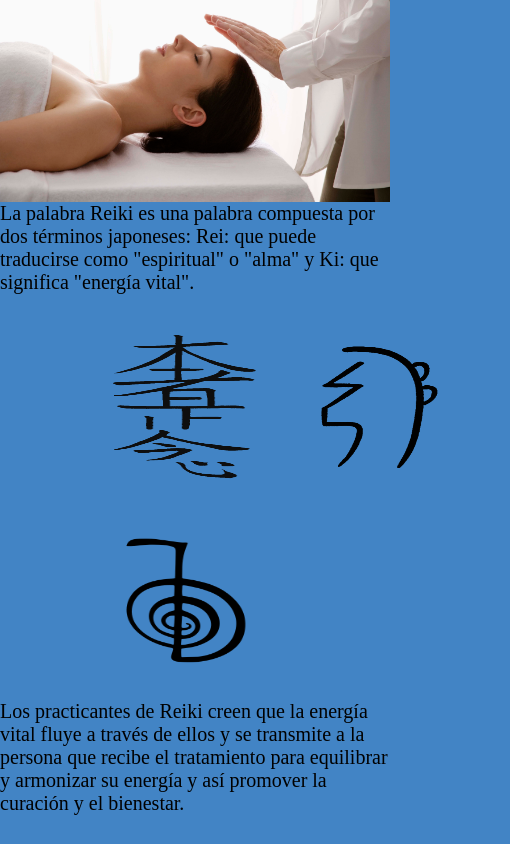
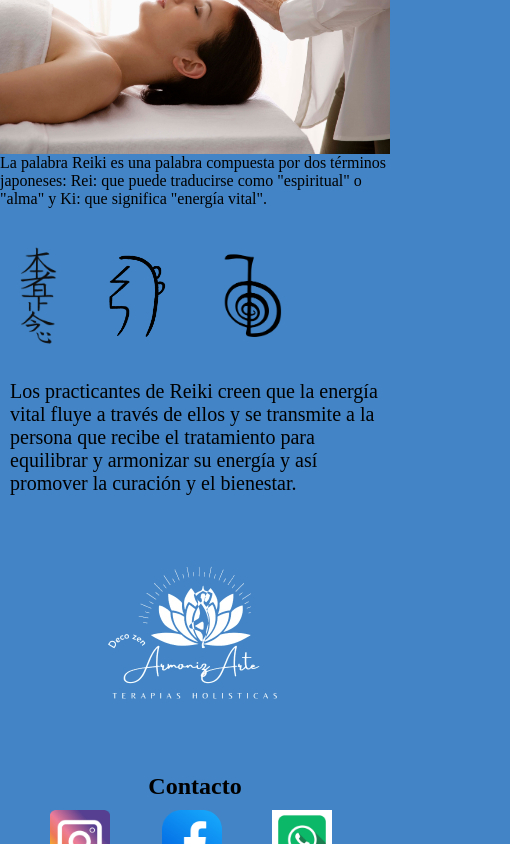
Before and after one commit to osilin/Preentrega2Baltuliones-, a plain HTML site: page Pages/reiki.html in a window 390 px wide. Shown: the part 1156-2000 px from the top of the page, 510 px wide, since content can reach past the window. Drawn offline with Linux system fonts and the light colour scheme.

Commit message:
Se ultimizan detalles responsives

```diff
--- a/CSS/estilos.css
+++ b/CSS/estilos.css
@@ -61,16 +61,13 @@ grid-template-rows: auto auto auto;}
 .p2Rei{grid-area:p2Rei;}
 .imgMeRei{grid-area:imgMeRei;}
 .p3Rei{grid-area:p3Rei;}
-.pr{font-size: 40px;
-color: black;}
-.logoReiki {position: relative;
-    left: 400px;
-    bottom: 60px;}
+.pr{font-size: 35px;}
+.logoReiki {display: flex;
+flex-direction: row;
+justify-content: center;}
 .logFix {width: 150px;
 height: 150px;
-padding: 20px;
-position: relative;
-top: 25px;}
+padding: 20px;}
 .imgFixRei {width: 100%;
 height: auto;}
 /* Footer - General - Desktop */
@@ -91,6 +88,8 @@ footer{display: grid;
 .imgFoot{width: 60px;
     height: 60px;
     padding: 10px;}
+.pr1{font-size: 43px;}
+.pr2{font-size: 40px;}
 }
 
 
@@ -133,14 +132,16 @@ grid-template-rows:auto;}
 .imgIzRei{grid-area:imgIzRei;}
 .imgDerRei{grid-area:imgDerRei;}
 .imgMeRei{grid-area:imgMeRei;}
-.SimRei {width: 150px;
-height: 150px;
-padding: 20px;
-position: relative;
-left: 90px;}
-.pr{font-size: 20px;}
-.logoMobReiki {position: relative;
-left: 260px;}
+.simRei {display: flex;
+flex-direction: row;
+justify-content: space-evenly;}
+.simReiSize{height: 100px;
+padding: 20px;}
+.pr{font-size: 20px;
+padding: 10px;}
+.logoMobReiki{display: flex;
+flex-direction: row;
+justify-content: center;}
 
 /* Footer - General - Mobile */
 footer{display: grid;
--- a/Pages/reiki.html
+++ b/Pages/reiki.html
@@ -30,7 +30,7 @@
             <img src="../IMG/imgReiki2R.jpg" alt="Reiki 2 Iz" class="imgFixRei imgFixMob">
         </div>
         <div class="p1Rei">
-            <p class="pr">
+            <p class="pr1">
                 El reiki es una técnica de canalización y transmisión de energía vital a través de la imposición de manos.
                 Su origen se encuentra en la práctica espiritual japonesa y se utiliza para obtener paz y equilibrio en todos los niveles: físico, emocional y espiritual.
             </p>
@@ -44,23 +44,23 @@
             <img src="../IMG/imgReiki3R.jpg" alt="Reiki 3 med" class="imgFixRei imgFixMob">
         </div>
         <div class="p2Rei">
-            <p class="pr">
+            <p class="pr2">
                 La palabra Reiki es una palabra compuesta por dos términos japoneses: Rei: que puede traducirse como "espiritual" o "alma" y Ki: que significa "energía vital".
             </p>
             <br>
             <div>
-            <img src="../IMG/Hon_Sha_Ze_Sho_Nen_Sca6K_preview_rev_1.png" alt="simb1" class="logFix SimRei">
-            <img src="../IMG/Sei He Ki_preview_rev_1.png" alt="simb2" class="logFix SimRei">
-            <img src="../IMG/cho-ku-rei_preview_rev_1.png" alt="simb3" class="logFix SimRei">
+            <img src="../IMG/Hon_Sha_Ze_Sho_Nen_Sca6K_preview_rev_1.png" alt="simb1" class="logFix simReiSize">
+            <img src="../IMG/Sei He Ki_preview_rev_1.png" alt="simb2" class="logFix simReiSize">
+            <img src="../IMG/cho-ku-rei_preview_rev_1.png" alt="simb3" class="logFix simReiSize">
             </div>
         </div>
         <div class="p3Rei">
             <p class="pr">
                 Los practicantes de Reiki creen que la energía vital fluye a través de ellos y se transmite a la persona que recibe el tratamiento para equilibrar y armonizar su energía y así promover la curación y el bienestar.
             </p>
-            <br>
-            <a href="../index.html"><img src="../IMG/logoArmonizarte_preview_rev_1.png" alt="Logo en parrafo Reiki" class="logoReiki logoMobReiki"></a>
-        </div>
+            <div class="logoReiki logoMobReiki">
+            <a href="../index.html"><img src="../IMG/logoArmonizarte_preview_rev_1.png" alt="Logo en parrafo Reiki"></a>
+            </div>
     </main>
     <footer>
         <h2 class="tit"><strong> Contacto</strong></h2>
```
